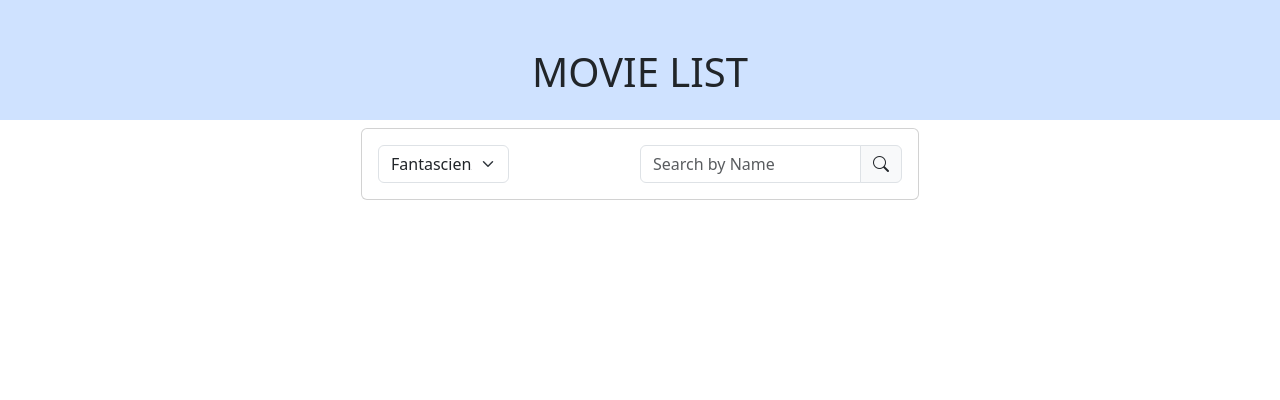
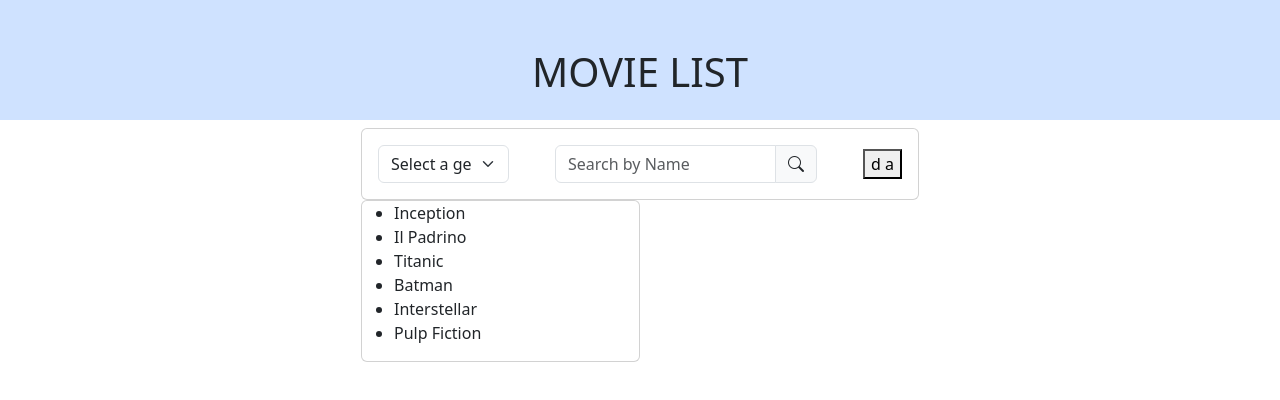
Before and after one commit to Mattia-Giacobelli/react-movie-filter, a React (Vite) app: page / in a window 1280 px wide. Shown: the top 400 px of the page. Built offline with nearby package versions, Linux system fonts and the light colour scheme.

Commit message:
Create select genre filter

```diff
--- a/src/components/Main.jsx
+++ b/src/components/Main.jsx
@@ -1,18 +1,37 @@
+import { use } from "react"
 import { useState, useEffect } from "react"
 
 
 export default function Main() {
 
     const films = [
-        { title: 'Inception', genre: 'Fantascienza' },
-        { title: 'Il Padrino', genre: 'Thriller' },
-        { title: 'Titanic', genre: 'Romantico' },
-        { title: 'Batman', genre: 'Azione' },
-        { title: 'Interstellar', genre: 'Fantascienza' },
-        { title: 'Pulp Fiction', genre: 'Thriller' },
+        { id: 1, title: 'Inception', genre: 'Fantascienza' },
+        { id: 2, title: 'Il Padrino', genre: 'Thriller' },
+        { id: 3, title: 'Titanic', genre: 'Romantico' },
+        { id: 4, title: 'Batman', genre: 'Azione' },
+        { id: 5, title: 'Interstellar', genre: 'Fantascienza' },
+        { id: 6, title: 'Pulp Fiction', genre: 'Thriller' },
     ]
 
-    const [genre, setGenre] = useState('Select a genre')
+    const [genre, setGenre] = useState('')
+    const [filmList, setFilmList] = useState(films)
+    const [filteredFilm, setFilteredFilm] = useState(filmList)
+
+    useEffect(() => {
+
+        console.log(genre);
+        if (genre.length > 0) {
+            const filter = filmList.filter(film => film.genre === genre)
+            setFilteredFilm(filter)
+        } else {
+            setFilteredFilm(filmList)
+        }
+    }, [genre])
+
+    function handleSubmit(e) {
+        e.preventDefault()
+        console.log(genre);
+    }
 
 
 
@@ -22,23 +41,41 @@ export default function Main() {
             <div className="container d-flex justify-content-center">
                 <div className="col-6">
                     <div className="card">
-                        <form className="d-flex justify-content-between align-items-center p-3">
+                        <form onSubmit={e => handleSubmit(e)}
+                            className="d-flex justify-content-between align-items-center p-3">
                             <select value={genre} onChange={e => setGenre(e.target.value)}
-                                class="form-select w-25" aria-label="Default select example">
+                                className="form-select w-25" aria-label="Default select example">
+                                <option value="">Select a genre</option>
                                 <option value="Fantascienza">Fantascienza</option>
                                 <option value="Thriller">Thriller</option>
                                 <option value="Romantico">Romantico</option>
                                 <option value="Azione">Azione</option>
                             </select>
-                            <div class="input-group w-50">
-                                <input type="text" class="form-control"
+                            <div className="input-group w-50">
+                                <input type="text" className="form-control"
                                     placeholder="Search by Name" aria-label="Recipient’s username"
                                     aria-describedby="basic-addon2" />
-                                <span class="input-group-text" id="basic-addon2">
-                                    <i class="bi bi-search"></i>
+                                <span className="input-group-text" id="basic-addon2">
+                                    <i className="bi bi-search"></i>
                                 </span>
                             </div>
+                            <button type="submit">d a</button>
                         </form>
+                    </div>
+                    <div className="col-6">
+                        <div className="card">
+                            <ul>
+                                {filteredFilm.map(film => {
+
+                                    return (
+                                        <li key={film.id} className={film.genre}>
+                                            {film.title}
+                                        </li>
+
+                                    )
+                                })}
+                            </ul>
+                        </div>
                     </div>
                 </div>
 
```
